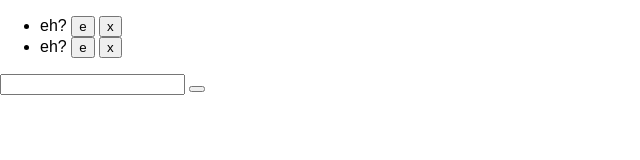
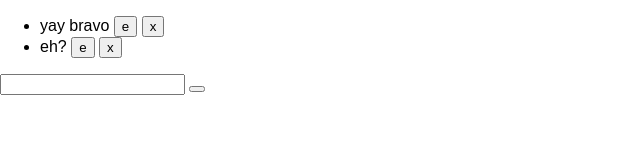
Before and after one commit to tdkohlbeck/life-log, a React (Create React App) app: page / in a window 1280 px wide. Shown: the top 160 px of the page, without its empty margins (0-640 px from the left). Built offline with nearby package versions, Linux system fonts and the light colour scheme; what node-uuid would draw is missing.

Commit message:
datum is loaded into addDatumBar when edit button is clicked

```diff
--- a/src/App.js
+++ b/src/App.js
@@ -58,6 +58,7 @@ const AddDatumBar = ({
   funcUpdateCurrentDatumInput,
   funcAddCurrentDatum,
 }) => {
+  console.log(objCurrentDatum.arrTags[0]);
   return (
     <div id='add-datum-bar'>
       <form onSubmit={funcAddCurrentDatum}>
--- a/src/reducer.js
+++ b/src/reducer.js
@@ -3,15 +3,18 @@ import uuid from 'node-uuid';
 const objInitState = {
 	arrDatumList: [
 		{
-			strId: '0',
+			strId: uuid.v4(),
 			arrTags: [
-				'eh?',
+				'yay',
+				'bravo',
+				'',
 			],
 		},
 		{
-			strId: '1',
+			strId: uuid.v4(),
 			arrTags: [
 				'eh?',
+				'',
 			],
 		},
 	],
@@ -50,11 +53,21 @@ const reducer = (
 			return {
 				...state,
 				arrDatumList: state.arrDatumList.filter(datum => {
-					return datum.strId != action.strId;
+					return datum.strId !== action.strId;
 				}),
 			};
 		case 'EDIT_DATUM':
-			return state;
+			return {
+				...state,
+				objAddDatumBar: {
+					...state.objAddDatumBar,
+					mode: 'edit', // TODO: change button to new func
+												// 			 and replace not append datum
+				},
+				objCurrentDatum: state.arrDatumList.filter(datum => {
+					return datum.strId === action.strId;
+				})[0],
+			};
 		case 'UPDATE_CURRENT_DATUM':
 			return {
 				...state,
```
